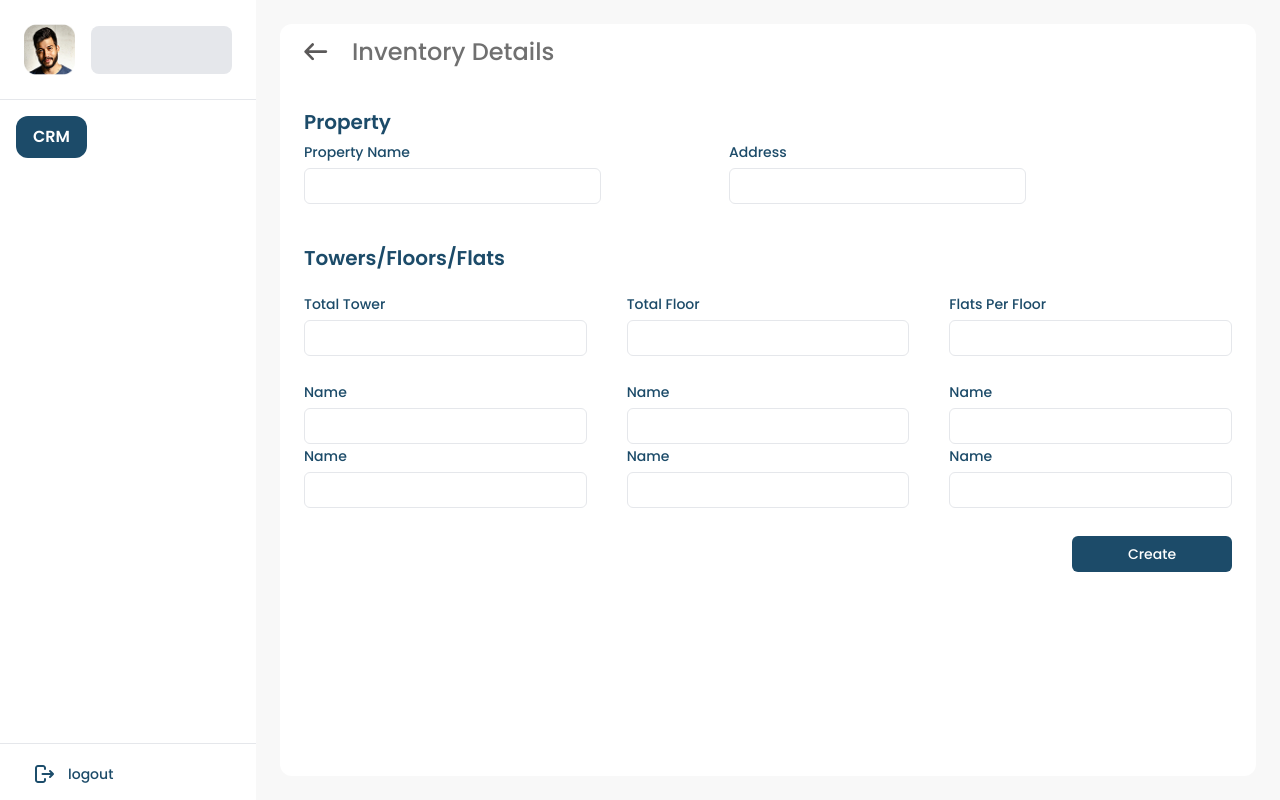
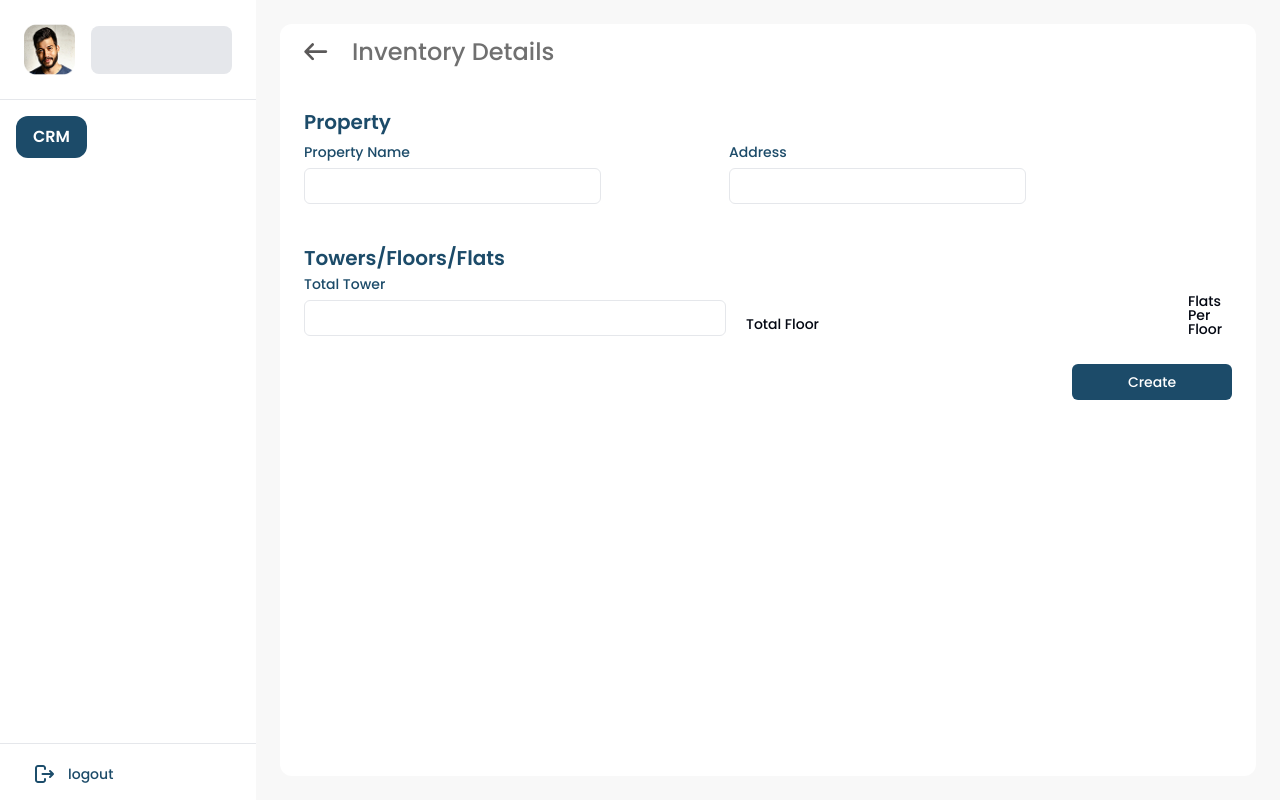
Before and after one commit to anandnarwade7/CRM-Frontend, a React (Vite) app: page /app/inventory-details in a window 1280 px wide. Built offline with nearby package versions, Linux system fonts and the light colour scheme; sample sign-in values are in the browser's storage.

Commit message:
Dynamic Towe Fields

```diff
--- a/src/hooks/Projects/useCreateInventory.js
+++ b/src/hooks/Projects/useCreateInventory.js
@@ -1,30 +1,38 @@
 import { useForm } from "react-hook-form";
 import { zodResolver } from "@hookform/resolvers/zod";
-import { inventorySchema } from "../../schemas/Projects/projects";
+import { createInventorySchema } from "../../schemas/Projects/projects";
 
 export const useCreateInventory = () => {
   const formMethods = useForm({
-    resolver: zodResolver(inventorySchema),
+    resolver: zodResolver(createInventorySchema),
     defaultValues: {
       propertyName: "",
       address: "",
       totalTower: "",
-      totalFloor: "",
-      flatsPerFloor: "",
-      towerName1: "",
-      towerName2: "",
-      floorName1: "",
-      floorName2: "",
-      flatsName1: "",
-      flatsName2: "",
+      towers: [],
     },
   });
 
-  const { handleSubmit, reset } = formMethods;
+  const {
+    handleSubmit,
+    reset,
+    formState: { errors },
+    setValue,
+    watch,
+    getValues,
+  } = formMethods;
 
   const onSubmit = (data) => {
     console.log("Inventory Details", data);
   };
 
-  return { formMethods, handleSubmit, onSubmit };
+  return {
+    formMethods,
+    handleSubmit,
+    onSubmit,
+    errors,
+    watch,
+    setValue,
+    getValues,
+  };
 };
--- a/src/pages/Projects/InventoryDetails.jsx
+++ b/src/pages/Projects/InventoryDetails.jsx
@@ -3,12 +3,42 @@ import { Input } from "../../components/ui/input";
 import { Link } from "react-router";
 import { Back } from "../../assets";
 import FormInput from "../../components/custom/FormInput";
-import { FormProvider, useForm } from "react-hook-form";
+import { FormProvider, useForm, useFormContext } from "react-hook-form";
 import { Button } from "../../components/ui/button";
 import { useCreateInventory } from "../../hooks/Projects/useCreateInventory";
+import { useEffect } from "react";
 
 const InventoryDetails = () => {
-  const { formMethods, handleSubmit, onSubmit } = useCreateInventory();
+  const {
+    formMethods,
+    handleSubmit,
+    onSubmit,
+    errors,
+    watch,
+    setValue,
+    getValues,
+  } = useCreateInventory();
+
+  const totalTower = watch("totalTower");
+  const towerCount = parseInt(totalTower, 10) || 0;
+
+  // Adjust towers array length based on totalTower
+  useEffect(() => {
+    const currentTowers = getValues("towers") || [];
+    if (currentTowers.length < towerCount) {
+      const newTowers = [...currentTowers];
+      while (newTowers.length < towerCount) {
+        newTowers.push({ towerName: "", totalFloors: 0, flatsPerFloor: 0 });
+      }
+      setValue("towers", newTowers);
+    } else if (currentTowers.length > towerCount) {
+      const newTowers = currentTowers.slice(0, towerCount);
+      setValue("towers", newTowers);
+    }
+  }, [towerCount, getValues, setValue]);
+
+  console.log(errors);
+
   return (
     <FormProvider {...formMethods}>
       <form
@@ -39,31 +69,47 @@ const InventoryDetails = () => {
         </div>
 
         {/* Towers/Floors/Flats */}
+
         <div>
-          <p className="text-xl font-semibold text-main-text mb-5">
+          <p className="text-main-text font-semibold text-xl">
             Towers/Floors/Flats
           </p>
-          <div>
-            <div className="grid grid-cols-1 gap-4 lg:grid-cols-3 lg:gap-10 mb-6">
+
+          <div className="flex items-end gap-5">
+            <div className="w-full max-w-lg">
               <FormInput label="Total Tower" name="totalTower" />
-              <FormInput label="Total Floor" name="totalFloor" />
-              <FormInput label="Flats Per Floor" name="flatsPerFloor" />
             </div>
-            <div className="flex flex-col gap-4 lg:flex-row lg:items-center justify-between lg:gap-10">
-              <div className="w-full">
-                <FormInput label="Name" name="towerName1" />
-                <FormInput label="Name" name="towerName2" />
-              </div>
-              <div className="w-full">
-                <FormInput label="Name" name="floorName1" />
-                <FormInput label="Name" name="floorName2" />
-              </div>
-              <div className="w-full">
-                <FormInput label="Name" name="flatsName1" />
-                <FormInput label="Name" name="flatsName2" />
+            <div className="w-full max-w-lg">
+              <Label>Total Floor</Label>
+            </div>
+            <Label>Flats Per Floor</Label>
+          </div>
+          {Array.from({ length: towerCount }).map((_, index) => (
+            <div key={index} className="my-4">
+              <div className="flex flex-col gap-4 md:flex-row">
+                <div className="w-full max-w-lg">
+                  <FormInput
+                    name={`towers.${index}.towerName`}
+                    label="Tower Name"
+                  />
+                </div>
+                <div className="w-full max-w-lg">
+                  <FormInput
+                    name={`towers.${index}.totalFloors`}
+                    label="Total Floors"
+                    type="number"
+                  />
+                </div>
+                <div className="w-full max-w-lg">
+                  <FormInput
+                    name={`towers.${index}.flatsPerFloor`}
+                    label="Flats Per Floor"
+                    type="number"
+                  />
+                </div>
               </div>
             </div>
-          </div>
+          ))}
         </div>
 
         <div className="flex items-center justify-end mt-7 my-3">
--- a/src/schemas/Projects/projects.js
+++ b/src/schemas/Projects/projects.js
@@ -1,15 +1,28 @@
 import { z } from "zod";
 
-export const inventorySchema = z.object({
-  propertyName: z.string().min(1, "Property Name is required"),
-  address: z.string().min(1, "Address is required"),
-  totalTower: z.string().min(1, "Total Tower is required"),
-  totalFloor: z.string().min(1, "Total Floor is required"),
-  flatsPerFloor: z.string().min(1, "Flats Per Floor is required"),
-  towerName1: z.string().min(1, "Tower Name is required"),
-  towerName2: z.string().min(1, "Tower Name is required"),
-  floorName1: z.string().min(1, "Floor Name is required"),
-  floorName2: z.string().min(1, "Floor Name is required"),
-  flatsName1: z.string().min(1, "Flats Name is required"),
-  flatsName2: z.string().min(1, "Flats Name is required"),
-});
+export const createInventorySchema = z
+  .object({
+    propertyName: z.string().min(1, "Property Name is required"),
+    address: z.string().min(1, "Address is required"),
+    totalTower: z.preprocess(
+      (val) => Number(val),
+      z.number().min(1, "Total Tower is required")
+    ),
+    towers: z.array(
+      z.object({
+        towerName: z.string().min(1, "Tower Name is required"),
+        totalFloors: z.preprocess(
+          (val) => Number(val),
+          z.number().min(1, "Total Floors is required")
+        ),
+        flatsPerFloor: z.preprocess(
+          (val) => Number(val),
+          z.number().min(1, "Flats per Floor is required")
+        ),
+      })
+    ),
+  })
+  .refine((data) => data.towers.length === data.totalTower, {
+    message: "Number of towers must match Total Tower",
+    path: ["towers"],
+  });
```
